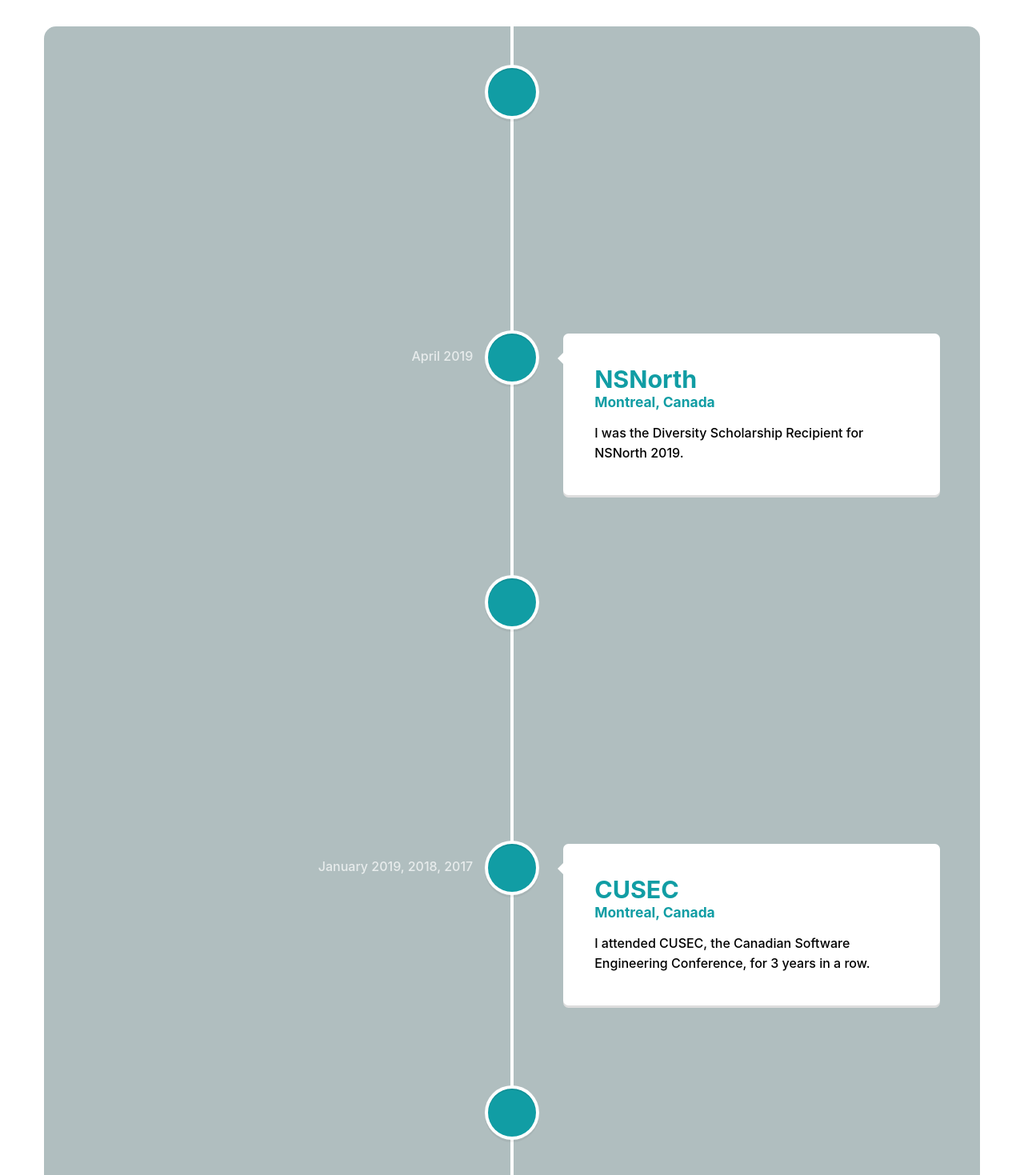
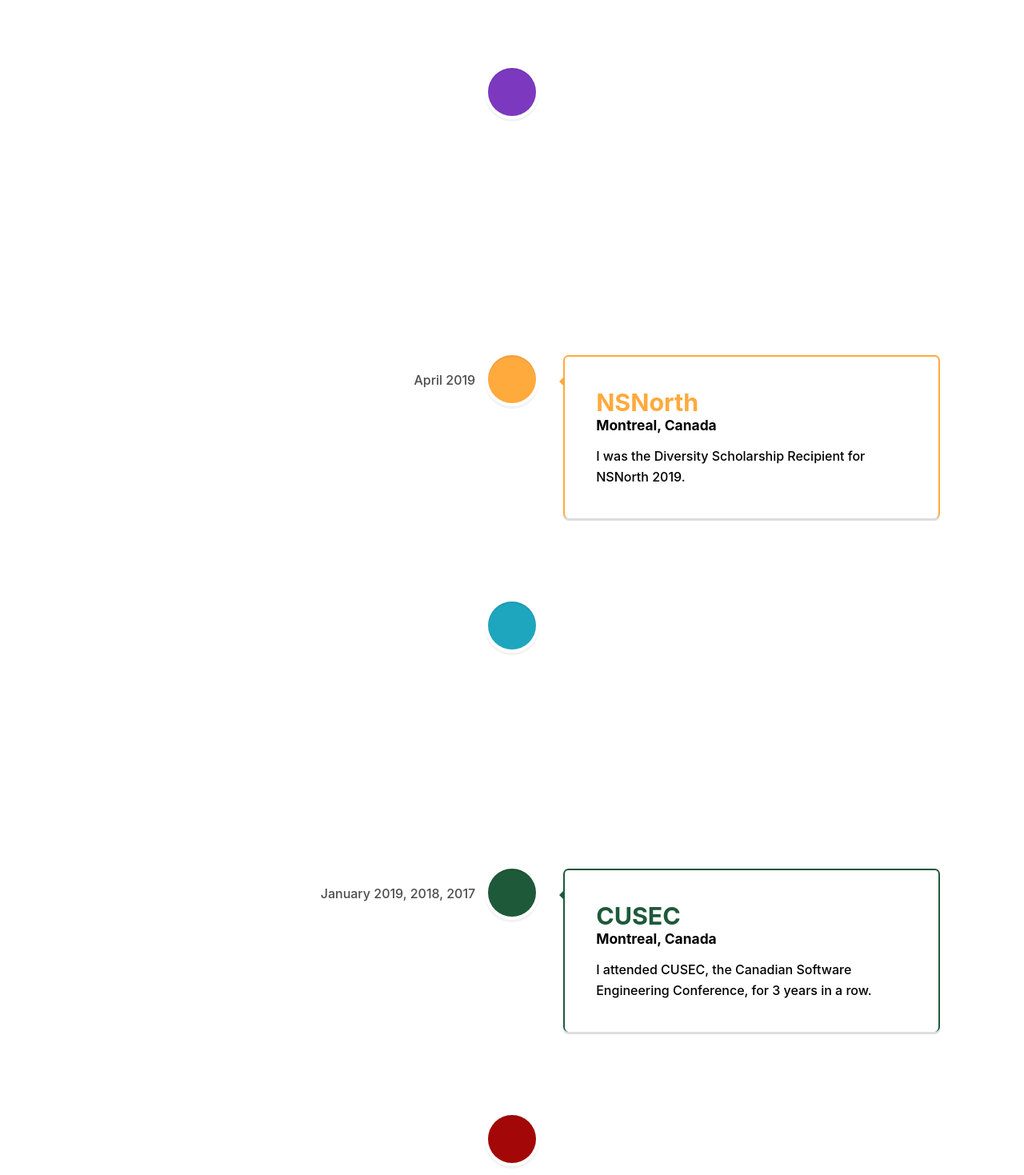
Before and after one commit to nickkazan/nickkazan.github.io, a React (Create React App) app: page / in a window 1280 px wide. Shown: the part 2561-4030 px from the top of the page at 80% size. Built offline with nearby package versions, Linux system fonts and the light colour scheme.

Commit message:
fixed timeline design

```diff
--- a/src/Components/TimelineSection/index.js
+++ b/src/Components/TimelineSection/index.js
@@ -1,6 +1,5 @@
 import React from 'react';
 import styled from 'styled-components'
-import codeIcon from '../../assets/coding-icon.png'
 import { VerticalTimeline, VerticalTimelineElement }  from 'react-vertical-timeline-component';
 import 'react-vertical-timeline-component/style.min.css';
 
@@ -13,70 +12,70 @@
         </div>
         <VerticalTimeline className="box">
           <VerticalTimelineElement
-            className="vertical-timeline-element--work"
-            contentStyle={{ background: 'white', color: '#fff' }}
-            contentArrowStyle={{ borderRight: '7px solid  white' }}
+            className="timeline-cuhacking"
+            contentStyle={{ background: 'white', color: 'black', borderLeft: '2px solid #7c39bf', borderTop: '2px solid #7c39bf', borderRight: '2px solid #7c39bf'}}
+            contentArrowStyle={{ borderRight: '7px solid  #7c39bf' }}
             date="Present"
-            iconStyle={{ background: '#119DA4', color: '#fff' }} >
-            <h3 className="vertical-timeline-element-title title-text">cuHacking 2020</h3>
-            <h6 className="vertical-timeline-element-subtitle subtitle-text">Ottawa, Canada</h6>
+            iconStyle={{ background: '#7c39bf', color: '#fff' }} >
+            <h3 className="vertical-timeline-element-title text-cuhacking">cuHacking 2020</h3>
+            <h6 className="vertical-timeline-element-subtitle body-text">Ottawa, Canada</h6>
             <p className="body-text">I'm the Sponsorship Lead for cuHacking 2020. This year, I raised 200% of our financial goal, while
             also reaching an all-time high of 22 sponsors.</p>
           </VerticalTimelineElement>
 
           <VerticalTimelineElement
             className="vertical-timeline-element--work"
-            contentStyle={{ background: 'white', color: '#fff' }}
-            contentArrowStyle={{ borderRight: '7px solid  white' }}
+            contentStyle={{ background: 'white', color: 'black', borderLeft: '2px solid #ffaa3d', borderTop: '2px solid #ffaa3d', borderRight: '2px solid #ffaa3d' }}
+            contentArrowStyle={{ borderRight: '7px solid  #ffaa3d' }}
             date="April 2019"
-            iconStyle={{ background: '#119DA4', color: '#fff' }} >
-            <h3 className="vertical-timeline-element-title title-text">NSNorth</h3>
-            <h6 className="vertical-timeline-element-subtitle subtitle-text">Montreal, Canada</h6>
+            iconStyle={{ background: '#ffaa3d', color: '#fff' }} >
+            <h3 className="vertical-timeline-element-title text-nsnorth">NSNorth</h3>
+            <h6 className="vertical-timeline-element-subtitle body-text">Montreal, Canada</h6>
             <p className="body-text">I was the Diversity Scholarship Recipient for NSNorth 2019.</p>
           </VerticalTimelineElement>
 
           <VerticalTimelineElement
             className="vertical-timeline-element--work"
-            contentStyle={{ background: 'white', color: '#fff' }}
-            contentArrowStyle={{ borderRight: '7px solid  white' }}
+            contentStyle={{ background: 'white', color: 'black', borderLeft: '2px solid #1ea6bf', borderTop: '2px solid #1ea6bf', borderRight: '2px solid #1ea6bf' }}
+            contentArrowStyle={{ borderRight: '7px solid  #1ea6bf' }}
             date="March 2019"
-            iconStyle={{ background: '#119DA4', color: '#fff' }} >
-            <h3 className="vertical-timeline-element-title title-text">CS Games</h3>
-            <h6 className="vertical-timeline-element-subtitle subtitle-text">Montreal, Canada</h6>
+            iconStyle={{ background: '#1ea6bf', color: '#fff' }} >
+            <h3 className="vertical-timeline-element-title text-csgames">CS Games</h3>
+            <h6 className="vertical-timeline-element-subtitle body-text">Montreal, Canada</h6>
             <p className="body-text">I represented Carleton University at the CS Games competition. We placed within the top 10 out of over 30 teams.</p>
           </VerticalTimelineElement>
 
           <VerticalTimelineElement
             className="vertical-timeline-element--work"
-            contentStyle={{ background: 'white', color: '#fff' }}
-            contentArrowStyle={{ borderRight: '7px solid  white' }}
+            contentStyle={{ background: 'white', color: 'black', borderLeft: '2px solid #1e5939', borderTop: '2px solid #1e5939', borderRight: '2px solid #1e5939' }}
+            contentArrowStyle={{ borderRight: '7px solid  #1e5939' }}
             date="January 2019, 2018, 2017"
-            iconStyle={{ background: '#119DA4', color: '#fff' }} >
-            <h3 className="vertical-timeline-element-title title-text">CUSEC</h3>
-            <h6 className="vertical-timeline-element-subtitle subtitle-text">Montreal, Canada</h6>
+            iconStyle={{ background: '#1e5939', color: '#fff' }} >
+            <h3 className="vertical-timeline-element-title text-cusec">CUSEC</h3>
+            <h6 className="vertical-timeline-element-subtitle body-text">Montreal, Canada</h6>
             <p className="body-text">I attended CUSEC, the Canadian Software Engineering Conference, for 3 years in a row.</p>
           </VerticalTimelineElement>
 
           <VerticalTimelineElement
-            className="vertical-timeline-element--work"
-            contentStyle={{ background: 'white', color: '#fff' }}
-            contentArrowStyle={{ borderRight: '7px solid  white' }}
+            className=""
+            contentStyle={{ background: 'white', color: 'black', borderLeft: '2px solid #a30707', borderTop: '2px solid #a30707', borderRight: '2px solid #a30707' }}
+            contentArrowStyle={{ borderRight: '7px solid  #a30707' }}
             date="January 2019, 2018, 2017"
-            iconStyle={{ background: '#119DA4', color: '#fff' }} >
-            <h3 className="vertical-timeline-element-title title-text">cuHacking</h3>
-            <h6 className="vertical-timeline-element-subtitle subtitle-text">Ottawa, Canada</h6>
+            iconStyle={{ background: '#a30707', color: '#fff' }} >
+            <h3 className="vertical-timeline-element-title text-cuhacking-2">cuHacking</h3>
+            <h6 className="vertical-timeline-element-subtitle body-text">Ottawa, Canada</h6>
             <p className="body-text">I competed in cuHacking's annual hackathon 2 years in a row, and then volunteered as a Sponsorship Coordinator in
             my third. I also won a cyberbullying reduction challenge in my first year.</p>
           </VerticalTimelineElement>
 
           <VerticalTimelineElement
             className="vertical-timeline-element--work"
-            contentStyle={{ background: 'white', color: '#fff' }}
-            contentArrowStyle={{ borderRight: '7px solid  white' }}
+            contentStyle={{ background: 'white', color: 'black', borderLeft: '2px solid #c86dc9', borderTop: '2px solid #c86dc9', borderRight: '2px solid #c86dc9' }}
+            contentArrowStyle={{ borderRight: '7px solid  #c86dc9' }}
             date="September 2016"
-            iconStyle={{ background: '#119DA4', color: '#fff' }} >
-            <h3 className="vertical-timeline-element-title title-text">Beyond The Code</h3>
-            <h6 className="vertical-timeline-element-subtitle subtitle-text">Toronto, Canada</h6>
+            iconStyle={{ background: '#c86dc9', color: '#fff' }} >
+            <h3 className="vertical-timeline-element-title text-btc">Beyond The Code</h3>
+            <h6 className="vertical-timeline-element-subtitle body-text">Toronto, Canada</h6>
             <p className="body-text">I attended a diversity conference during the first month of my university degree.</p>
           </VerticalTimelineElement>
         </VerticalTimeline>
@@ -95,25 +94,44 @@
   flex-direction: column;
 
   .box {
-    background-color: #b0bebf;
-    padding-left: 50px;
-    padding-right: 50px;
+    align-items: center;
     border-radius: 15px;
     width: 100%;
   }
 
-  .title-text {
-    color: #119DA4;
+  .text-nsnorth {
+    color: #ffaa3d;
   }
 
-  .subtitle-text {
-    color: #119DA4;
+  .text-cuhacking {
+    color: #7c39bf;
+  }
+
+  .text-cuhacking-2 {
+    color: #a30707;
+  }
+
+  .text-csgames {
+    color: #1ea6bf;
+  }
+
+  .text-cusec {
+    color: #1e5939;
+  }
+
+  .text-btc {
+    color: #c86dc9;
   }
 
   .body-text {
     color: black;
   }
 
+  .timeline-cuhacking {
+    align-items: center;
+    justify-content: center;
+  }
+
 `
 
 export default TimelineSection;
```
